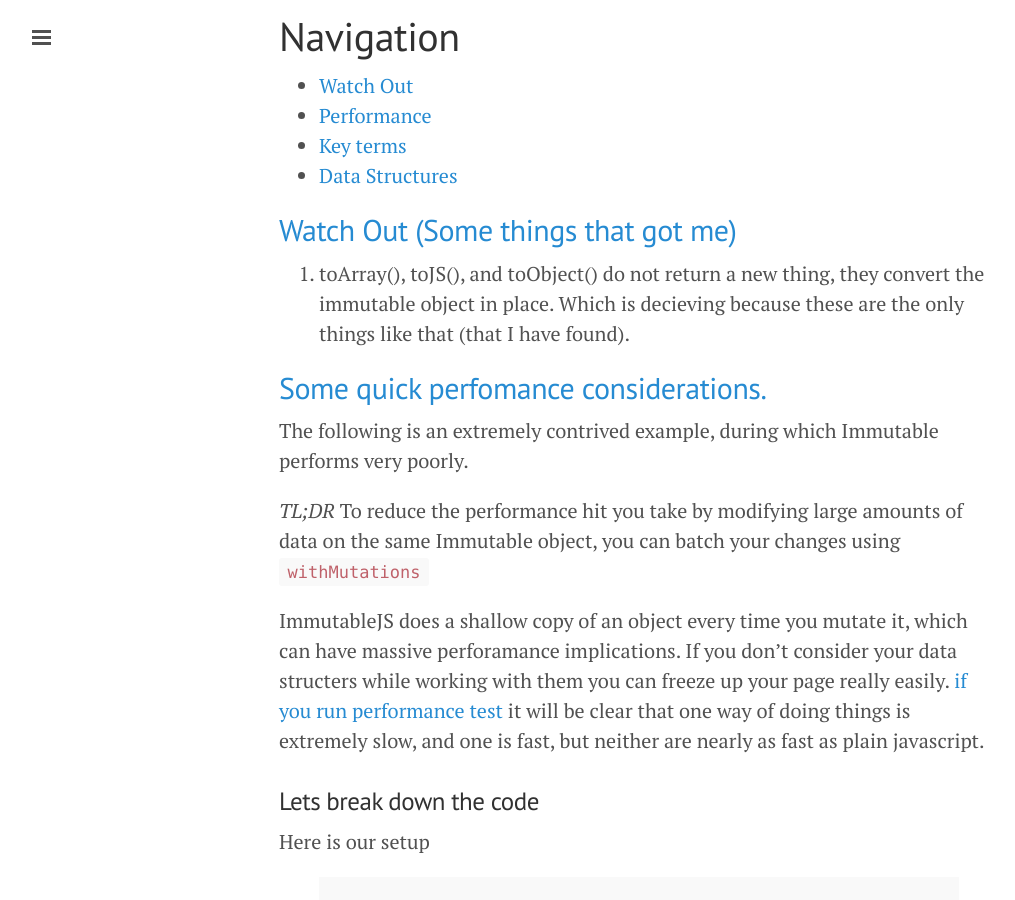
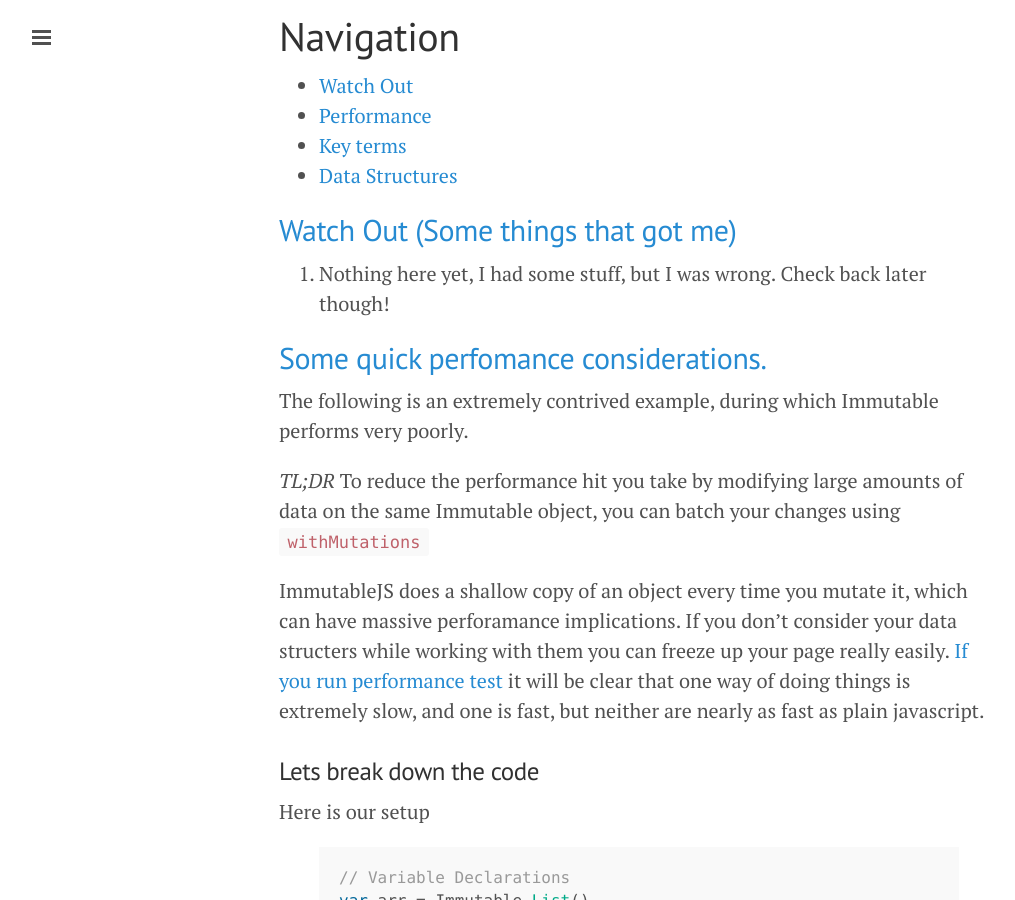
Before and after one commit to ericwooley/ericwooley.github.io, a Jekyll site: the page built from _posts/2015-04-01-using-immutablejs.markdown, in a window 1280 px wide and 900 px high, scrolled down 618 px. Shown: the whole window, without its empty margins (1-1016 px from the left). Built offline with Jekyll 4.4.1, drawn with Linux system fonts in a browser that asks for light colours; Markdown is read by kramdown in place of the engine named in the settings.

```diff
--- a/_posts/2015-04-01-using-immutablejs.markdown
+++ b/_posts/2015-04-01-using-immutablejs.markdown
@@ -23,8 +23,7 @@
 
 ## <a name="watchout">Watch Out (Some things that got me)</a>
 
-1. toArray(), toJS(), and toObject() do not return a new thing, they convert the immutable object in place. Which is decieving
-  because these are the only things like that (that I have found).
+1. Nothing here yet, I had some stuff, but I was wrong. Check back later though!
 
 
 ## <a name="performance" >Some quick perfomance considerations.</a>
@@ -36,7 +35,7 @@
 
 ImmutableJS does a shallow copy of an object every time you mutate it, which can have massive perforamance implications.
 If you don't consider your data structers while working with them you can freeze up your page really easily.
-[if you run performance test](http://jsperf.com/with-out-mutatable/2) it will be clear that one way of doing things is
+[If you run performance test](http://jsperf.com/with-out-mutatable/2) it will be clear that one way of doing things is
 extremely slow, and one is fast, but neither are nearly as fast as plain javascript.
 
 ###Lets break down the code
@@ -243,7 +243,7 @@
   >Because Seq are often lazy, SetSeq does not provide the same guarantee of value uniqueness as the concrete Set.
   I don't see the purpose of having a set that doesn't guaruntee uniqueness and don't recommend using this unless you have a good reason.
 
-### [Record](http://facebook.github.io/immutable-js/docs/#/Record)
+### [Record](http://facebook.github.io/immutable-js/docs/#/Record) <a name="Record"></a>
 
   Records are like typed javascript objects which enforce certain rules. Unlike a Map, a Record is defined as a class
   using an object as a template. The object can then be used much like a Map Object, except that you can access the properties on them without a getter.
```
Also changed, not shown: other parts of _posts/2015-04-01-using-immutablejs.markdown (+1 -0 lines).
